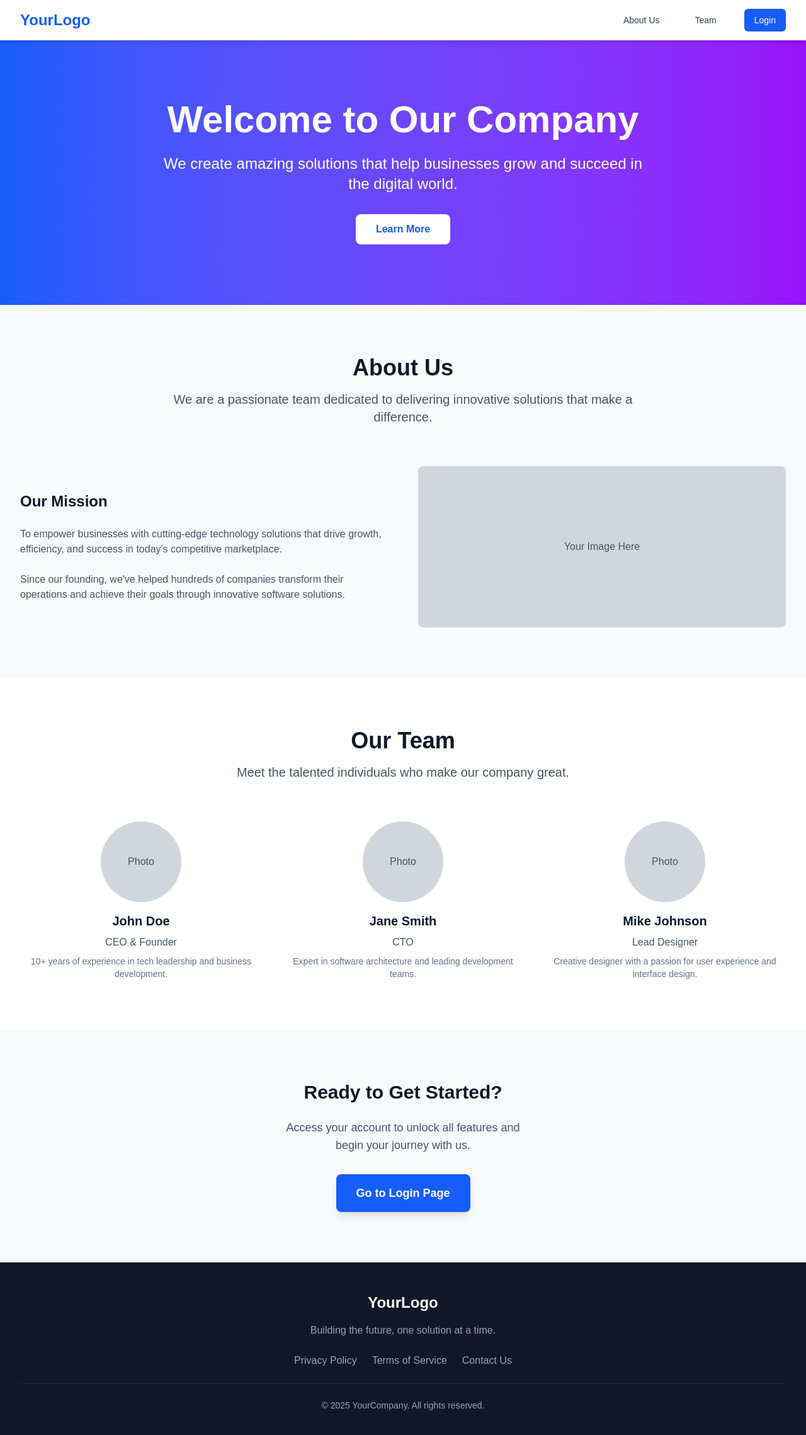
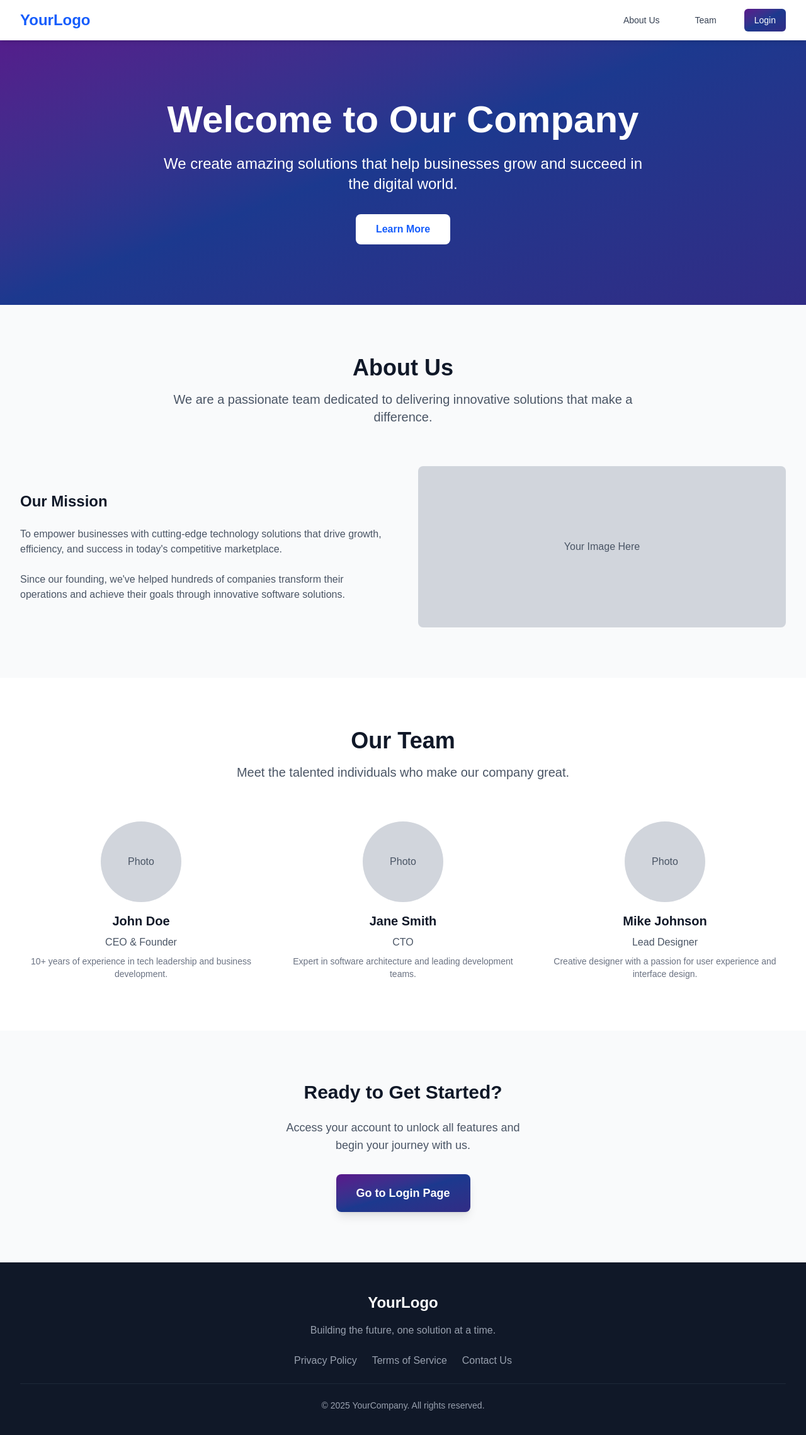
Before and after one commit to Chriztey/ParleyAI, a Next.js app: page /home in a window 1280 px wide. Shown: the top 2278 px of the page at 63% size. Built offline with nearby package versions, Linux system fonts and the light colour scheme.

Commit message:
Updating Button Color

```diff
--- a/src/app/home/page.tsx
+++ b/src/app/home/page.tsx
@@ -45,9 +45,9 @@ export default function LandingPage() {
                   Team
                 </button>
                 <button
-                  onClick={goToLogin}
-                  className="bg-blue-600 text-white px-4 py-2 rounded-md text-sm font-medium hover:bg-blue-700 transition-colors"
-                >
+  onClick={goToLogin}
+  className="bg-gradient-to-br from-purple-900 via-blue-900 to-indigo-900 text-white px-4 py-2 rounded-md text-sm font-medium hover:scale-105 hover:shadow-lg transition-all duration-300"
+>
                   Login
                 </button>
               </div>
@@ -99,7 +99,7 @@ export default function LandingPage() {
       </nav>
 
       {/* Hero Section */}
-      <section className="pt-16 bg-gradient-to-r from-blue-600 to-purple-600 text-white">
+      <section className="pt-16 bg-gradient-to-br from-purple-900 via-blue-900 to-indigo-900 text-white">
         <div className="max-w-7xl mx-auto px-4 sm:px-6 lg:px-8 py-24">
           <div className="text-center">
             <h1 className="text-4xl md:text-6xl font-bold mb-6">
@@ -213,8 +213,9 @@ export default function LandingPage() {
             </p>
             <button
               onClick={goToLogin}
-              className="bg-blue-600 text-white px-8 py-4 rounded-lg text-lg font-semibold hover:bg-blue-700 transition-colors shadow-lg"
+              className="bg-gradient-to-br from-purple-900 via-blue-900 to-indigo-900 text-white px-8 py-4 rounded-lg text-lg font-semibold hover:scale-105 hover:shadow-lg transition-all duration-300  shadow-lg"
             >
+
               Go to Login Page
             </button>
           </div>
--- a/src/app/login/page.tsx
+++ b/src/app/login/page.tsx
@@ -14,7 +14,7 @@ export default function LoginPage() {
   useEffect(() => {
     const unsub = onAuthStateChanged(auth, (user) => {
       if (user) {
-        router.push("/");
+        router.push("/dashboard");
       } else {
         setChecking(false);
       }
```
